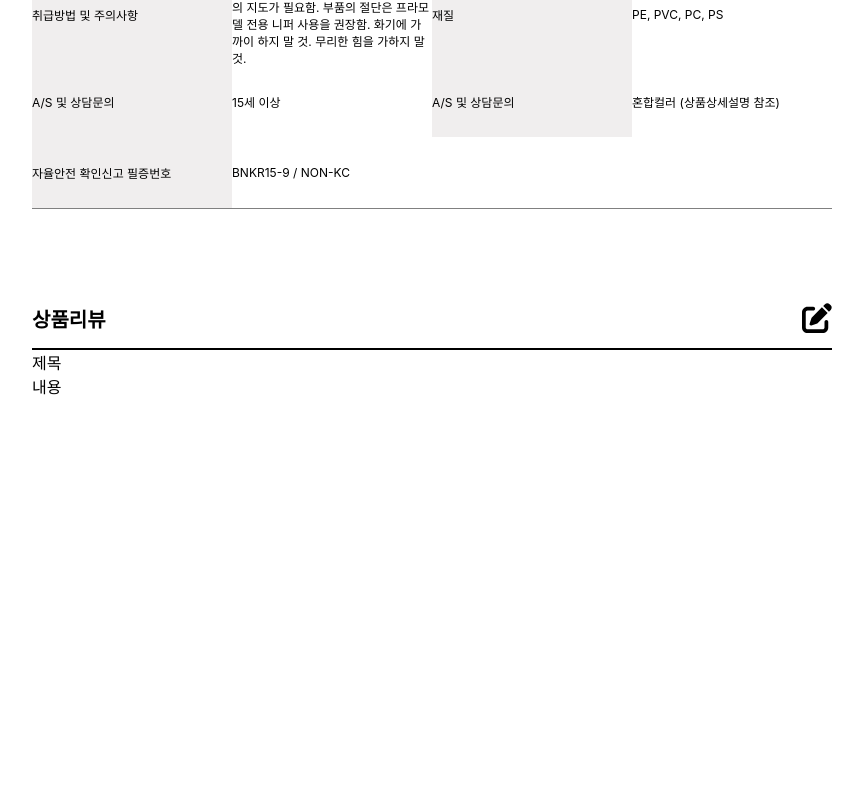
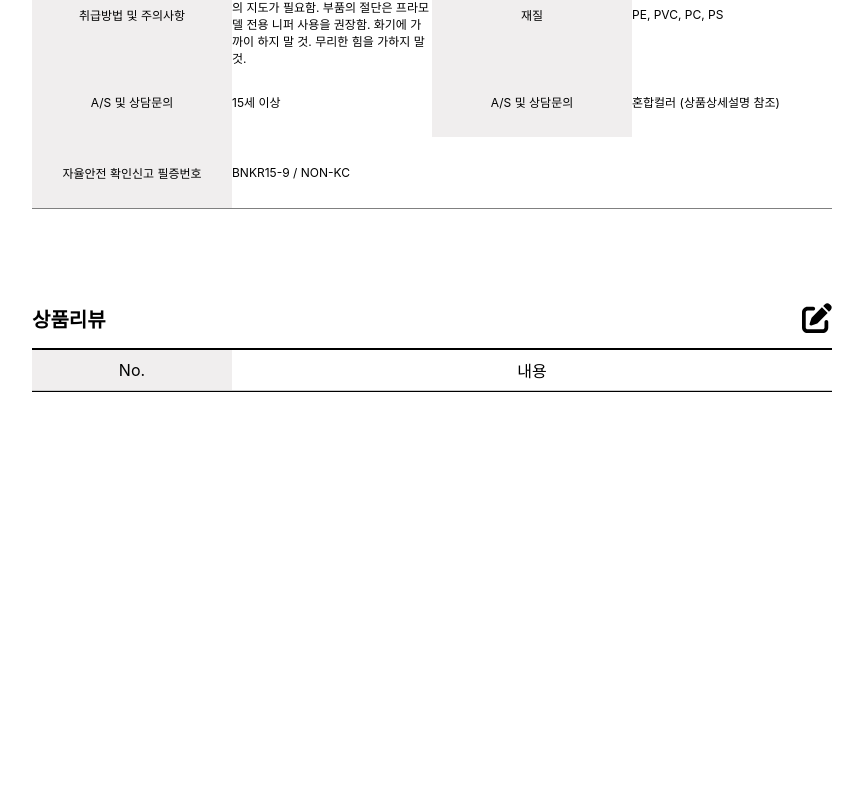
Before and after one commit to asdfxwev/2nd_project, a React (Create React App) app in the folder gundam/: page /ItemList/ItemDetail/1 in a window 1280 px wide. Shown: the part 2309-3120 px from the top of the page, without its empty margins (8-871 px from the left). Built offline with nearby package versions, Linux system fonts and the light colour scheme.

Commit message:
등록된 리뷰 호출성공 커밋

```diff
--- a/gundam/src/ItemDetail/ItemDetail.css
+++ b/gundam/src/ItemDetail/ItemDetail.css
@@ -86,7 +86,6 @@
 }
 
 /* ================= tab End ================== */
-
 /* =============== section img ================ */
 .detail_item_name {
     font-size: 40px;
@@ -110,14 +109,62 @@
 }
 
 /* ============= section img End ============== */
-
-/* =============== section img ================ */
+/* ================== review ================== */
 .review_list{
     width: 100%;
     height: 800px;
+    text-align: center;
 }
-/* ============= section img End ============== */
 
+.re_list_top{
+    display: flex;
+    width: 100%;
+    height: 40px;
+    border-bottom: solid 2px black;
+}
+
+.re_list_data{
+    /* border-top: solid 2px black; */
+}
+
+.re_list_row{
+    display: grid;
+    grid-template: repeat(10, 1fr) / 1fr 3fr;
+}
+
+.re_list_top div{
+    align-content: center;
+    border-bottom: solid 1px rgb(200, 200, 200);
+}
+
+.re_list_data div{
+    height: 50px;
+    align-content: center;
+    border-bottom: solid 1px rgb(200, 200, 200);
+}
+
+.re_list_top div:nth-of-type(odd){
+    width: 25%;
+    height: 100%;
+    background-color: rgb(240, 238, 238);
+}
+
+.re_list_top div:nth-of-type(even){
+    width: 75%;
+    height: 100%;
+}
+
+.re_list_row div:nth-of-type(odd){
+    background-color: rgb(240, 238, 238);
+}
+
+.re_comment_title,
+.re_comment{
+    width: 100%;
+    height: 30px;
+}
+
+/* ================ review End ================ */
 
 /* ============== Left Box End ================ */
 
@@ -309,9 +356,8 @@
     background-color: white;
 }
 
-.info_bottom_box div:nth-of-type(add) {
+.info_bottom_box div:nth-of-type(odd) {
     text-align: center;
-    width: 170px;
 }
 
 .company {
--- a/gundam/src/ItemDetail/ItemDetail.jsx
+++ b/gundam/src/ItemDetail/ItemDetail.jsx
@@ -87,7 +87,7 @@ export default function ItemDetail() {
                     <div className='detail_item_subname'>MG 윙 건담 제로 (EW) Ver.Ka</div>
 
                     <SectionImg key={selectedItem.id} item={selectedItem} />    {/* 상세보기 tap */}
-                    <ItemReview />
+                    <ItemReview key={selectedItem.id} item={selectedItem.id} />
 
                 </div>
 
--- a/gundam/src/ItemDetail/ItemReview.jsx
+++ b/gundam/src/ItemDetail/ItemReview.jsx
@@ -1,18 +1,25 @@
-import React, { useState } from "react";
+import React, { useState, useEffect } from "react";
 import './ItemDetail.css';
 import { FontAwesomeIcon } from '@fortawesome/react-fontawesome';
 import { faPenToSquare } from '@fortawesome/free-solid-svg-icons';
 import Modal from 'react-modal';
 import { useNavigate } from 'react-router-dom';
+import reviewData from '../data/review.json';
 
-const ItemReview = () => {
+const ItemReview = ( {item} ) => {
 
     const [isLoggedIn, setIsLoggedIn] = useState(false);  // 로그인 상태 저장 변수
     const [modalIsOpen, setModalIsOpen] = useState(false); // 리뷰작성 모달팝업 호출 변수
     const [modalOpenPop, setModalOpenPop] = useState(false); // 비로그인 시 안내모달팝업 호출 변수
+    const [reviews, setReviews] = useState([]); // 리뷰 데이터를 저장할 상태 변수
     const navigate = useNavigate();
 
-    // 1. 브라우져의 localStorage에서 로그인정보 확인
+    useEffect(() => {
+        setReviews(reviewData.review);
+    }, []);
+
+
+    // 브라우저의 localStorage에서 로그인 정보 확인
     if (!isLoggedIn) {
         const loginCheck = JSON.parse(localStorage.getItem("loginInfo"));
         if (loginCheck !== null) {
@@ -24,14 +31,9 @@ const ItemReview = () => {
         if (isLoggedIn) {     // 로그인 상태가 true 일때 팝업 호출할것
             setModalIsOpen(true);
         } else {
-            // alert('리뷰작성은 로그인 후에 작성할수있습니다.');
-            // navigate('/Login');
             setModalOpenPop(true);
-
         }
     }
-
-
 
     const closeModal = () => {
         setModalIsOpen(false);
@@ -41,6 +43,8 @@ const ItemReview = () => {
         setModalOpenPop(false);
     };
 
+    // 선택된 상품의 리뷰만 필터링
+    const filteredReviews = reviews.filter(review => review.productId === item);
 
     return (
         <>
@@ -53,11 +57,16 @@ const ItemReview = () => {
                         onRequestClose={closeModal}
                         contentLabel="Example Modal"
                     >
-                        <h2>리뷰작성</h2>
-                        <div style={{ width: '100%' }}>
-
+                        <div>
+                            <h2>리뷰작성</h2>
+                            <div>
+                                <div className="re_comment_title">리뷰등록</div>
+                                <input type="text" className="re_comment" />
+                            </div>
+                            {/* <button type="button" onClick={save}>저장</button> */}
+                            <button type="button">저장</button>
+                            <button type="button" onClick={closeModal}>닫기</button>
                         </div>
-                        <button type="button" onClick={closeModal}>Close Modal</button>
                     </Modal>
 
                     <Modal
@@ -74,9 +83,16 @@ const ItemReview = () => {
                 </div>
             </div>
             <div className="review_list">
-                <div>
-                    <span>제목</span>
-                    <p>내용</p>
+                <div className="re_list_top">
+                    <div>No.</div><div>내용</div>
+                </div>
+                <div className="re_list_data">
+                    {filteredReviews.map(review => (
+                        <div className="re_list_row">
+                            <div>{review.reviewId}</div>
+                            <div>{review.comment}</div>
+                        </div>
+                    ))}
                 </div>
             </div>
         </>
--- /dev/null
+++ b/gundam/src/data/review.json
@@ -0,0 +1,20 @@
+{
+    "review": [
+        {
+            "reviewId": 1,
+            "productId": 2,
+            "userId": "bf73",
+            "userName": "호",
+            "comment": "엉망이에요 사지마요 바가지에 퀄리티 똥망",
+            "date": "2024-06-29"
+        },
+        {
+            "reviewId": 2,
+            "productId": 2,
+            "userId": "bf73",
+            "userName": "호",
+            "comment": "Good quality, but a bit expensive.",
+            "date": "2024-06-28"
+        }
+    ]
+}
```
